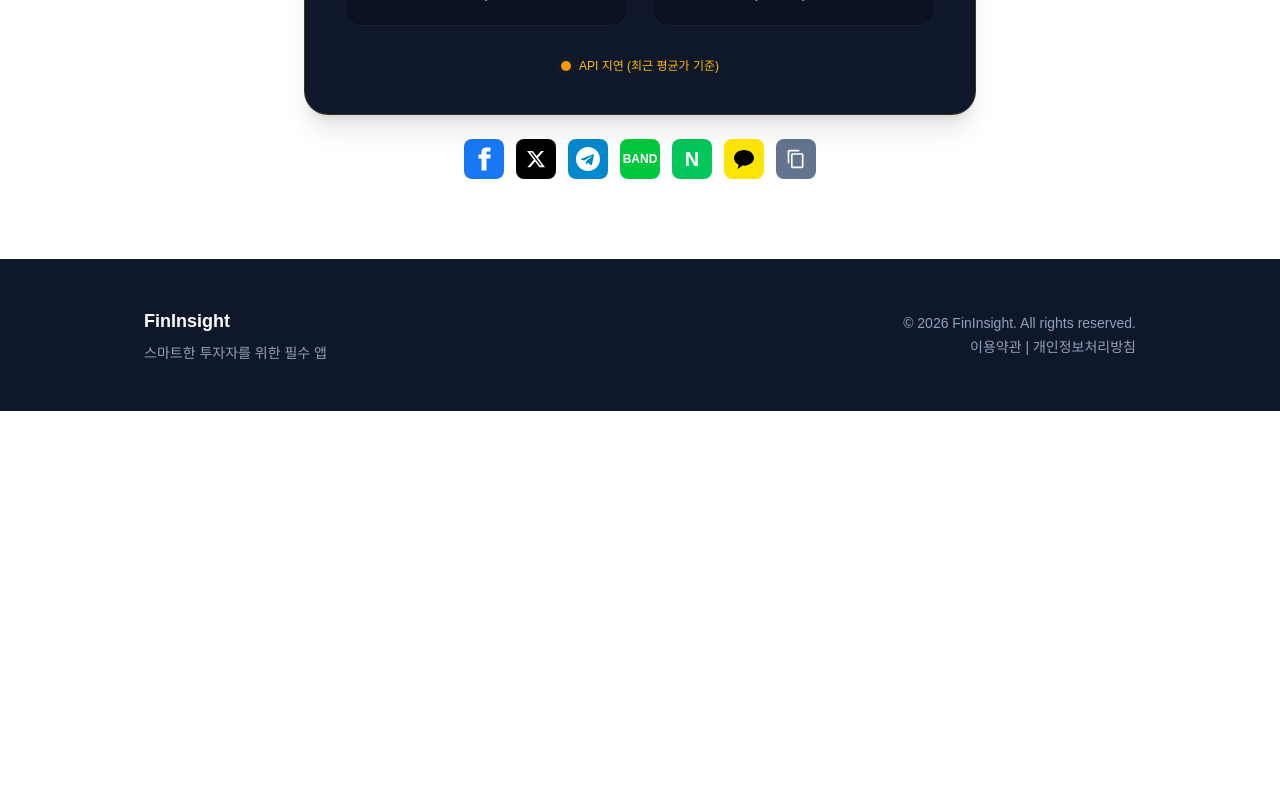
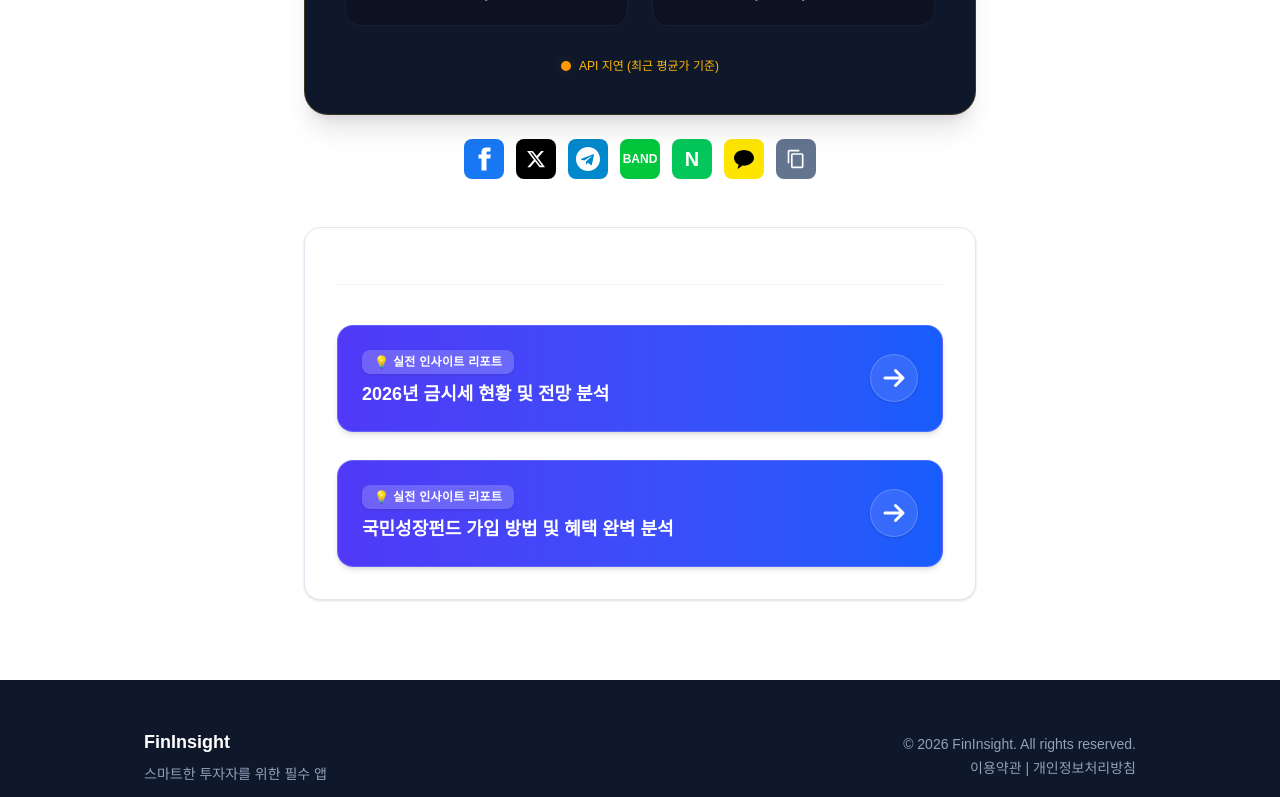
Before and after one commit to duke3736-collab/fin-insight, a Next.js app: page /calculators/gold-price in a window 1280 px wide. Shown: the part 558-1355 px from the top of the page. Before the commit the page ends 969 px from the top, so only its background shows below. Built offline with nearby package versions, Linux system fonts and the light colour scheme; no server answers.

Commit message:
fix: add missing WordPress links to gold-price calculator with investment context

```diff
--- a/src/app/calculators/gold-price/page.tsx
+++ b/src/app/calculators/gold-price/page.tsx
@@ -161,6 +161,15 @@ export default function GoldPricePage() {
         kakaoAppKey="11032eefd7d0111cb94d93c0ab41eb01"
       />
 
+      <article className="bg-white p-8 rounded-2xl border border-slate-200 shadow-sm mt-12 space-y-8">
+        <section>
+          <div className="flex flex-col gap-3 mt-6 pt-6 border-t border-slate-100">
+            <WordPressLink title="2026년 금시세 현황 및 전망 분석" url="https://weknews.com/2026%eb%85%84-%ea%b8%88%ec%8b%9c%ec%84%b8/" />
+            <WordPressLink title="국민성장펀드 가입 방법 및 혜택 완벽 분석" url="https://weknews.com/%ea%b5%ad%eb%af%bc%ec%84%b1%ec%9e%a5%ed%8e%80%eb%93%9c-%ea%b0%80%ec%9e%85-%eb%b0%a9%eb%b2%95/" />
+          </div>
+        </section>
+      </article>
+
     </div>
   );
 }
```
